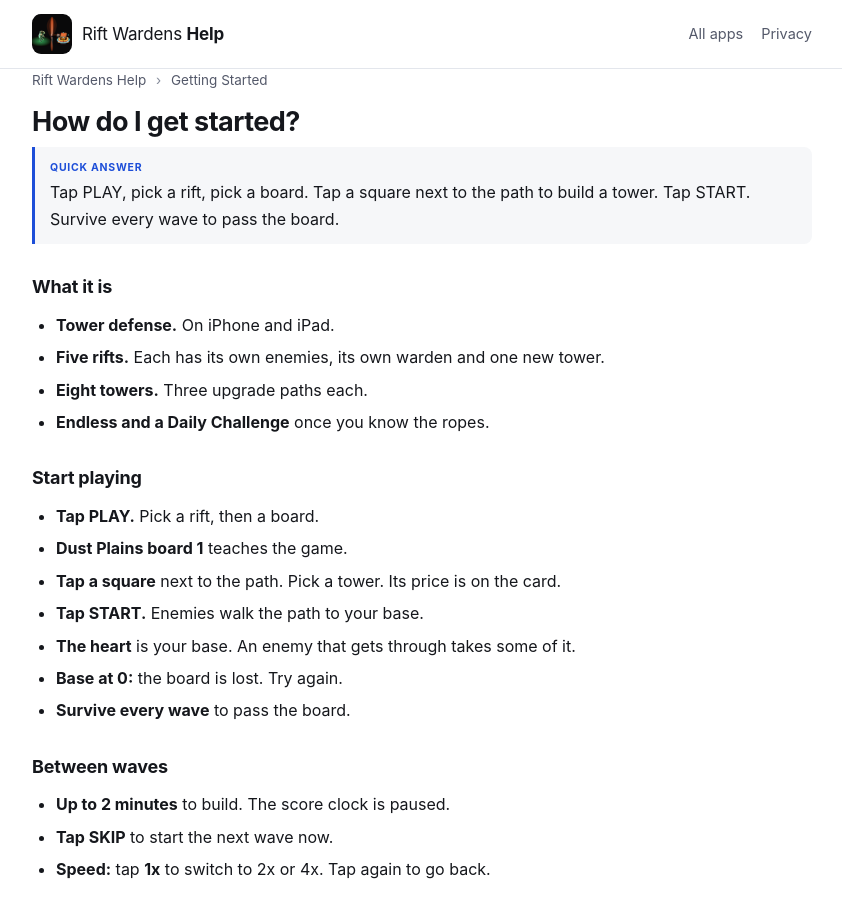
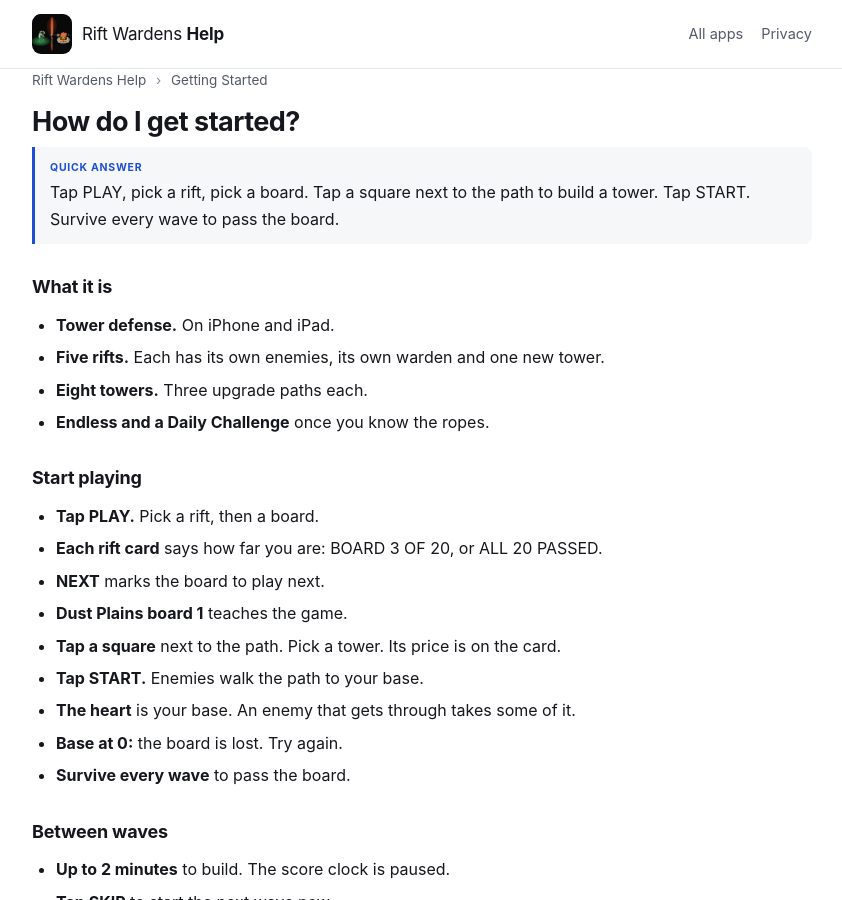
Before and after one commit to mytombrown/team-assist-help, a Jekyll site: the page built from _guides/riftwardens/getting-started.md, in a window 1280 px wide and 900 px high. Shown: the whole window, without its empty margins (218-1060 px from the left). Built offline with Jekyll 4.4.1, drawn with Linux system fonts in a browser that asks for light colours.

Commit message:
Build 2: Rift Wardens help — rift cards show BOARD N OF M, NEXT marks the next board (NR-1775, NR-1768)
Co-Authored-By: Claude Opus 5.5 <noreply@anthropic.com>

```diff
--- a/_guides/riftwardens/getting-started.md
+++ b/_guides/riftwardens/getting-started.md
@@ -19,6 +19,8 @@ related:
 ## Start playing
 
 - **Tap PLAY.** Pick a rift, then a board.
+- **Each rift card** says how far you are: BOARD 3 OF 20, or ALL 20 PASSED.
+- **NEXT** marks the board to play next.
 - **Dust Plains board 1** teaches the game.
 - **Tap a square** next to the path. Pick a tower. Its price is on the card.
 - **Tap START.** Enemies walk the path to your base.
```
